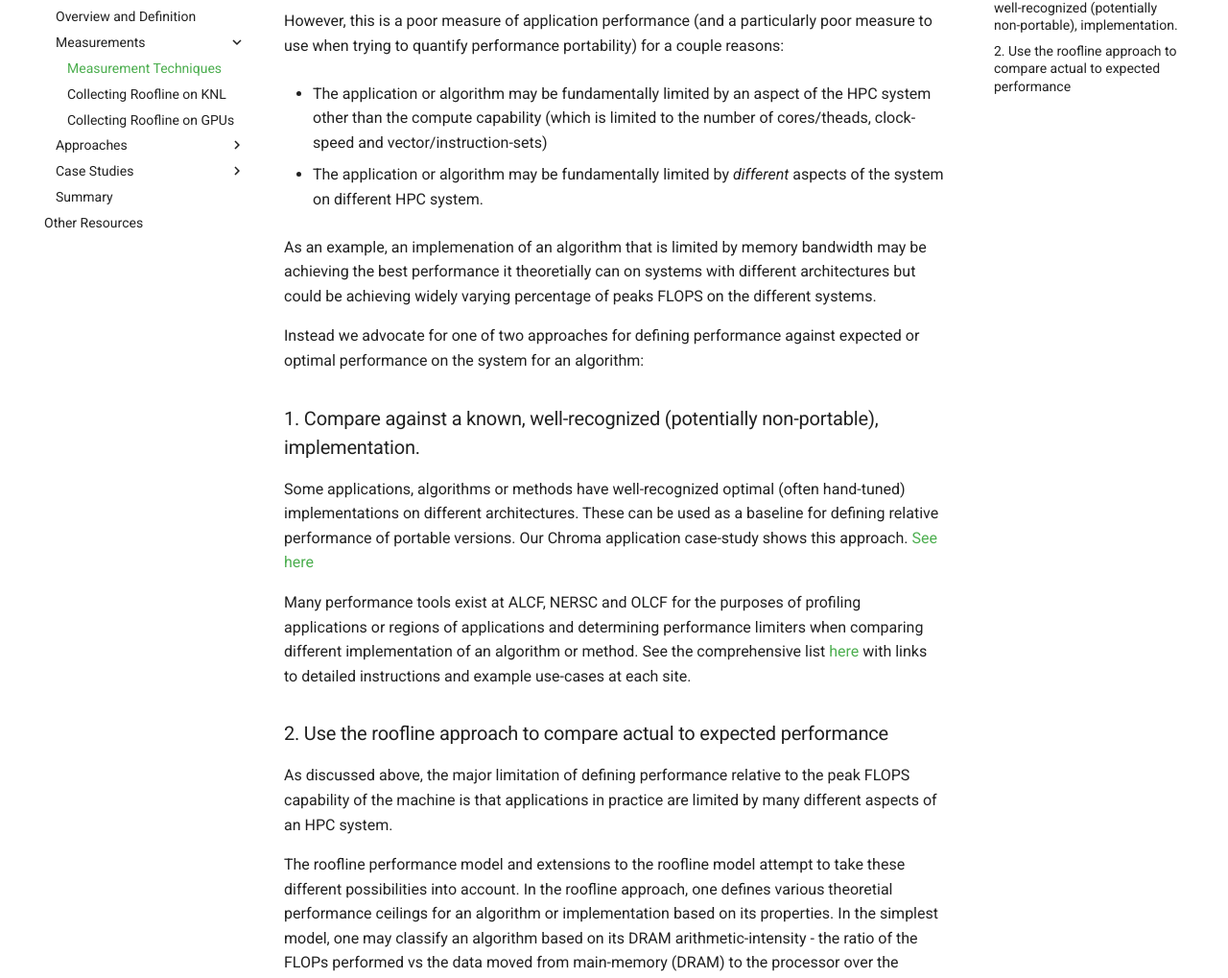
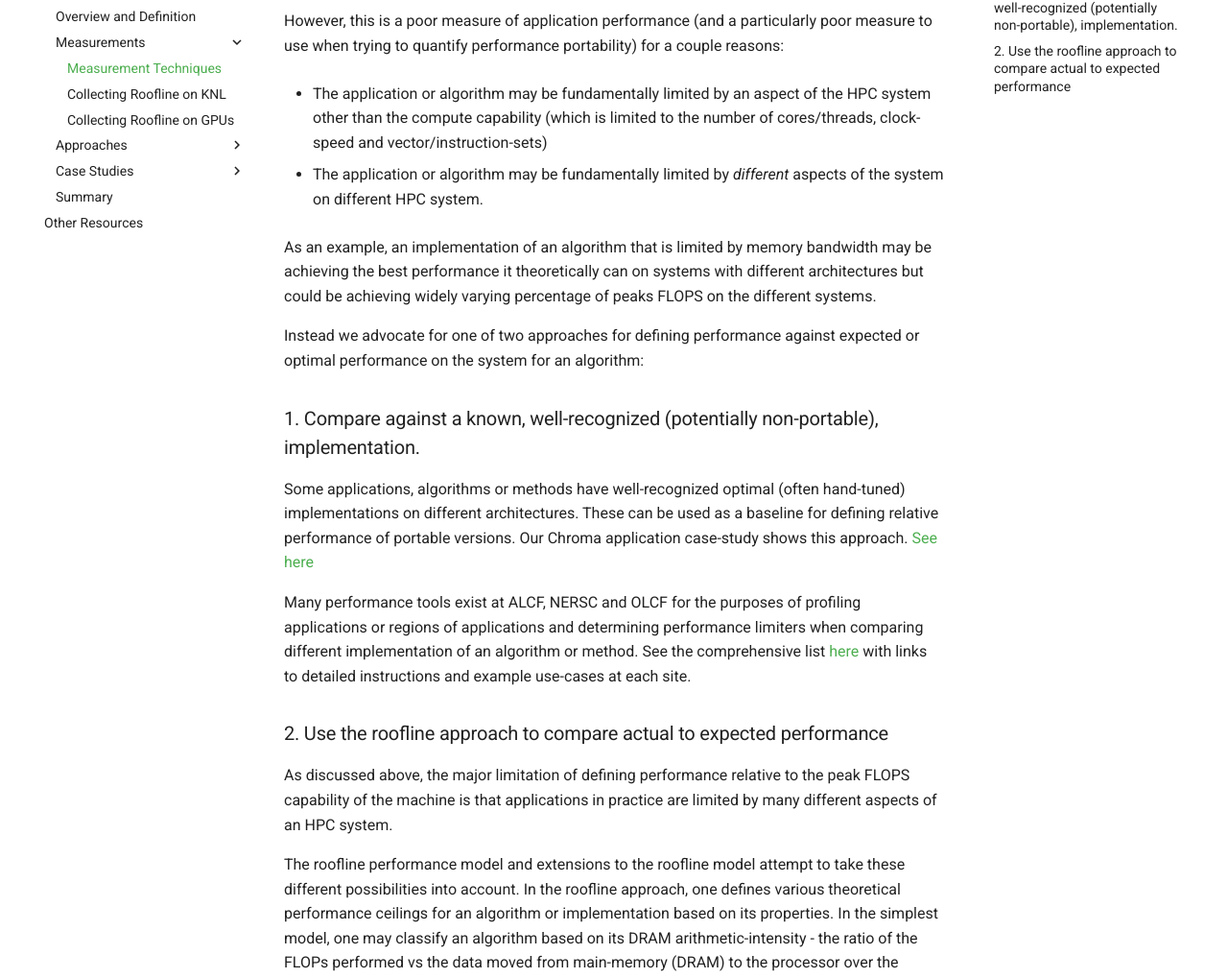
Before and after one commit to jrdeslippe/perfportsite, an MkDocs documentation site: the page built from docs/perfport/measurements/index.md, in a window 1280 px wide and 1400 px high, scrolled down 868 px. Shown: the part 172-1191 px from the top of the window at 96% size. Built offline with MkDocs 1.6.1 and Material for MkDocs 9.7.7, drawn with Linux system fonts in a browser that asks for light colours; old or Windows-style settings are respelled for this version of MkDocs; some of the changed text lies outside the part shown.

Commit message:
Fix a few typos

```diff
--- a/docs/perfport/measurements/index.md
+++ b/docs/perfport/measurements/index.md
@@ -34,11 +34,11 @@ However, this is a poor measure of application performance (and a particularly p
 couple reasons:
 
 * The application or algorithm may be fundamentally limited by an aspect of the HPC system other than the compute capability (which is limited to the number
-of cores/theads, clock-speed and vector/instruction-sets)
+of cores/threads, clock-speed and vector/instruction-sets)
 
 * The application or algorithm may be fundamentally limited by *different* aspects of the system on different HPC system.
 
-As an example, an implemenation of an algorithm that is limited by memory bandwidth may be achieving the best performance it theoretially can on systems
+As an example, an implementation of an algorithm that is limited by memory bandwidth may be achieving the best performance it theoretically can on systems
 with different architectures but could be achieving widely varying percentage of peaks FLOPS on the different systems.
 
 Instead we advocate for one of two approaches for defining performance against expected or optimal performance on the system for an algorithm:
@@ -61,7 +61,7 @@ limited by many different aspects of an HPC system.
 
 The roofline performance model and extensions to the roofline model attempt to take these different possibilities into account. In the
 roofline approach, one defines various
-theoretial performance ceilings for an algorithm or implementation based on its properties. In the simplest model, one may classify an algorithm based on
+theoretical performance ceilings for an algorithm or implementation based on its properties. In the simplest model, one may classify an algorithm based on
 its DRAM arithmetic-intensity - the ratio of the FLOPs performed vs the data moved from main-memory (DRAM) to the processor over the course of
 execution, which can be measured for a given application as described on the subpages. Below, we show the performance ceilings provided by the roofline
 model on KNL for applications as a function of their DRAM arithmetic-intensity:
```
Also changed, not shown: other parts of docs/perfport/measurements/index.md (+3 -3 lines).
